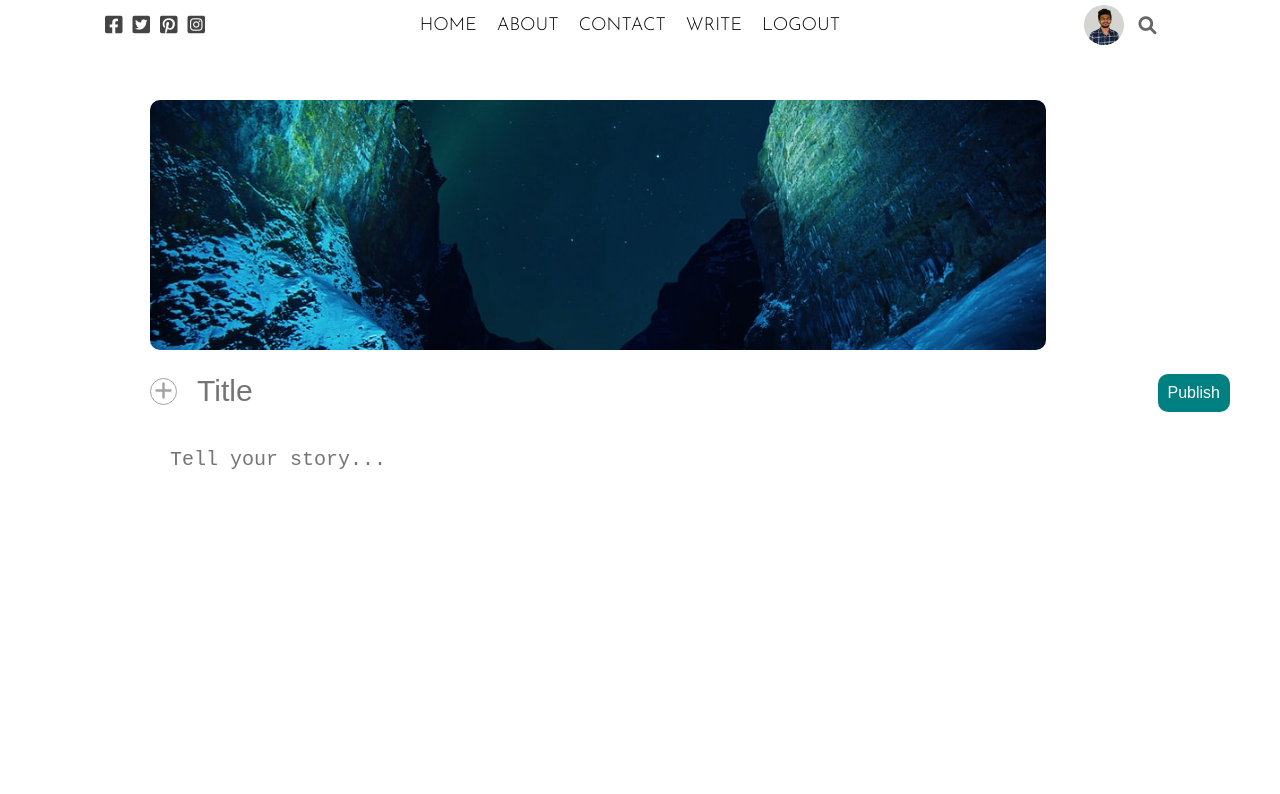
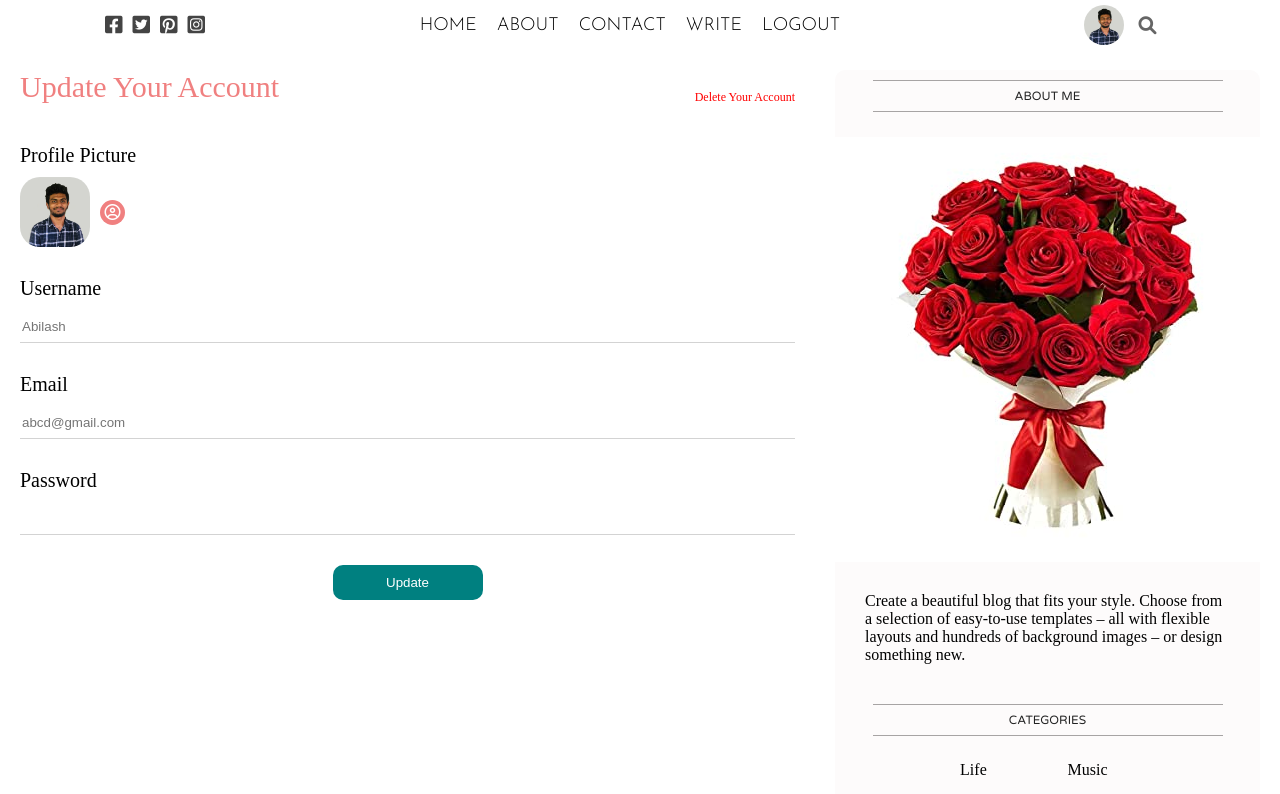
Before and after one commit to RavindranAbilash/Blog, a React (Create React App) app: page / in a window 1280 px wide. Shown: the top 794 px of the page. Built offline with nearby package versions, Linux system fonts and the light colour scheme.

Commit message:
settings page done

```diff
--- a/src/App.js
+++ b/src/App.js
@@ -2,6 +2,7 @@
 import Home from "./pages/home/Home";
 import Single from "./pages/single/Single";
 import Write from "./pages/write/Write";
+import Settings from "./pages/settings/Settings";
 
 
 
@@ -9,7 +10,7 @@
   return (
     <>
       <Topbar/>
-       <Write/>
+       <Settings/>
     </>
   );
 }
--- /dev/null
+++ b/src/pages/settings/Settings.jsx
@@ -0,0 +1,39 @@
+import './settings.css'
+import Sidebar from "../../components/sidebar/Sidebar";
+
+import pp from '../../Image/profilePic.jpg'
+
+const Settings=()=>{
+    return(
+        <div className="settings">
+            <div className="settingsWrapper">
+                <div className="settingsTitle">
+                    <span className="settingsUpdateTitle">Update Your Account</span>
+                    <span className="settingsDeleteTitle">Delete Your Account</span>
+                </div>
+                <form className="settingsForm">
+                    <label>Profile Picture</label>
+                    <div className="settingsPP">
+                        <img
+                            src={pp}
+                            alt=""/>
+                        <label htmlFor="fileInput">
+                            <i className="settingsPPIcon far fa-user-circle"></i>
+                        </label>
+                        <input type="file" id="fileInput" style={{display:"none"}}/>
+                    </div>
+                    <label>Username</label>
+                    <input type="text" placeholder="Abilash"/>
+                    <label>Email</label>
+                    <input type="email" placeholder="abcd@gmail.com"/>
+                    <label>Password</label>
+                    <input type="password" />
+                    <button className="settingsSubmit">Update</button>
+                </form>
+            </div>
+            <Sidebar/>
+        </div>
+    )
+}
+
+export default Settings;
--- /dev/null
+++ b/src/pages/settings/settings.css
@@ -0,0 +1,80 @@
+.settings{
+    display: flex;
+}
+.settingsWrapper{
+    flex: 9;
+    padding: 20px;
+}
+
+.settingsTitle{
+    display: flex;
+    align-items: center;
+    justify-content: space-between;
+}
+
+.settingsUpdateTitle{
+    font-size: 30px;
+    margin-bottom: 20px;
+    color: lightcoral;
+}
+.settingsDeleteTitle{
+    color: red;
+    font-size: 12px;
+    cursor: pointer;
+}
+
+.settingsForm{
+    display: flex;
+    flex-direction: column;
+}
+
+.settingsPP{
+    display: flex;
+    align-items: center;
+    margin: 10px 0;
+}
+.settingsPP >img{
+    width: 70px;
+    height: 70px;
+    border-radius: 20px;
+    object-fit: cover;
+
+}
+.settingsPPIcon{
+    width: 25px;
+    height: 25px;
+    border-radius: 50%;
+    background-color: lightcoral;
+    color: white;
+    display: flex;
+    align-items: center;
+    justify-content: center;
+    margin-left: 10px;
+    cursor: pointer;
+}
+
+.settingsForm >label {
+    font-size: 20px;
+    margin-top: 20px;
+
+}
+
+.settingsForm > input{
+    color: gray;
+    margin: 10px 0;
+    height: 30px;
+    border: none;
+    border-bottom: 1px solid lightgray;
+}
+
+.settingsSubmit{
+    width: 150px;
+    align-self: center;
+    border: none;
+    border-radius: 10px;
+    color: white;
+    background-color: teal;
+    padding: 10px;
+    margin-top: 20px;
+    cursor: pointer;
+}
```
